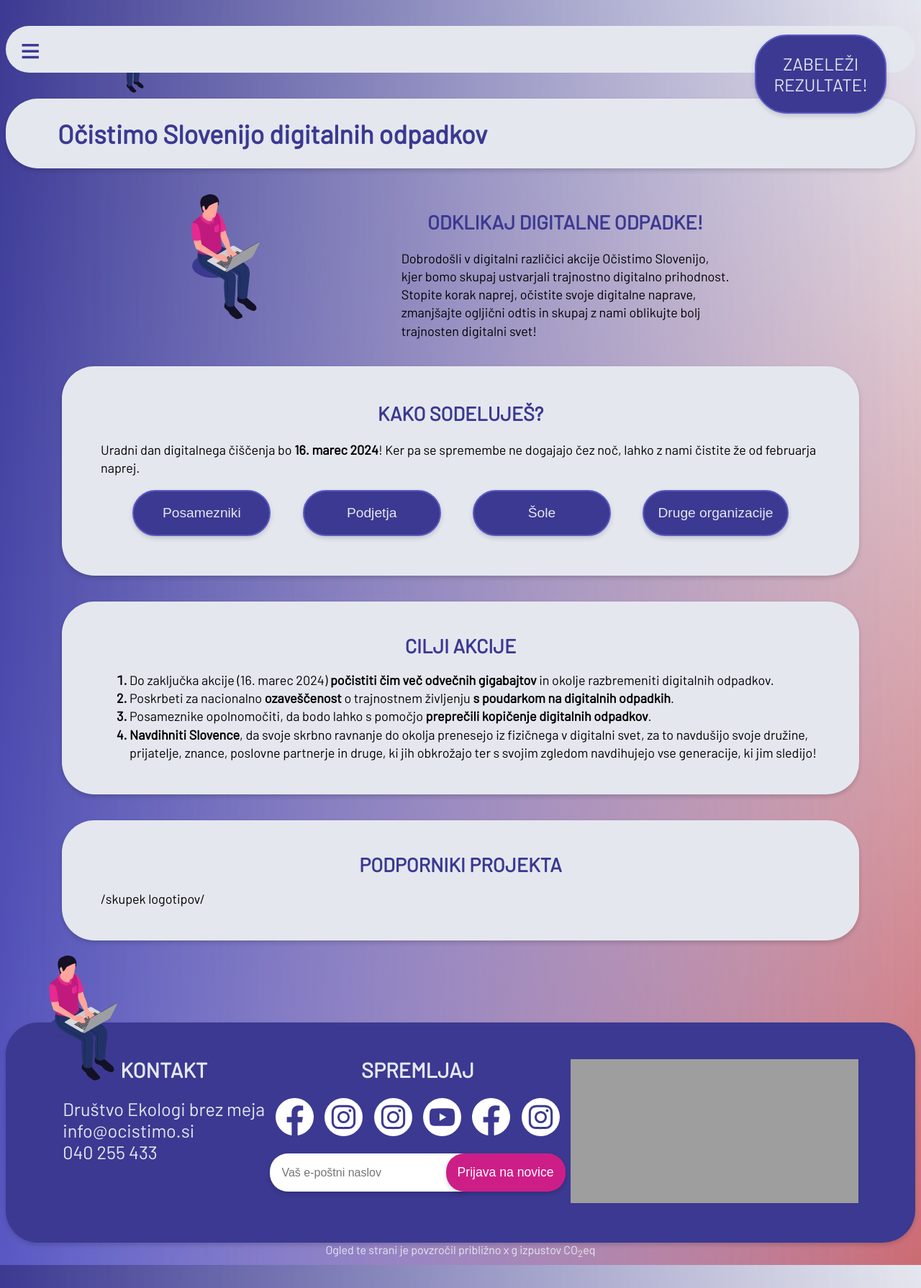
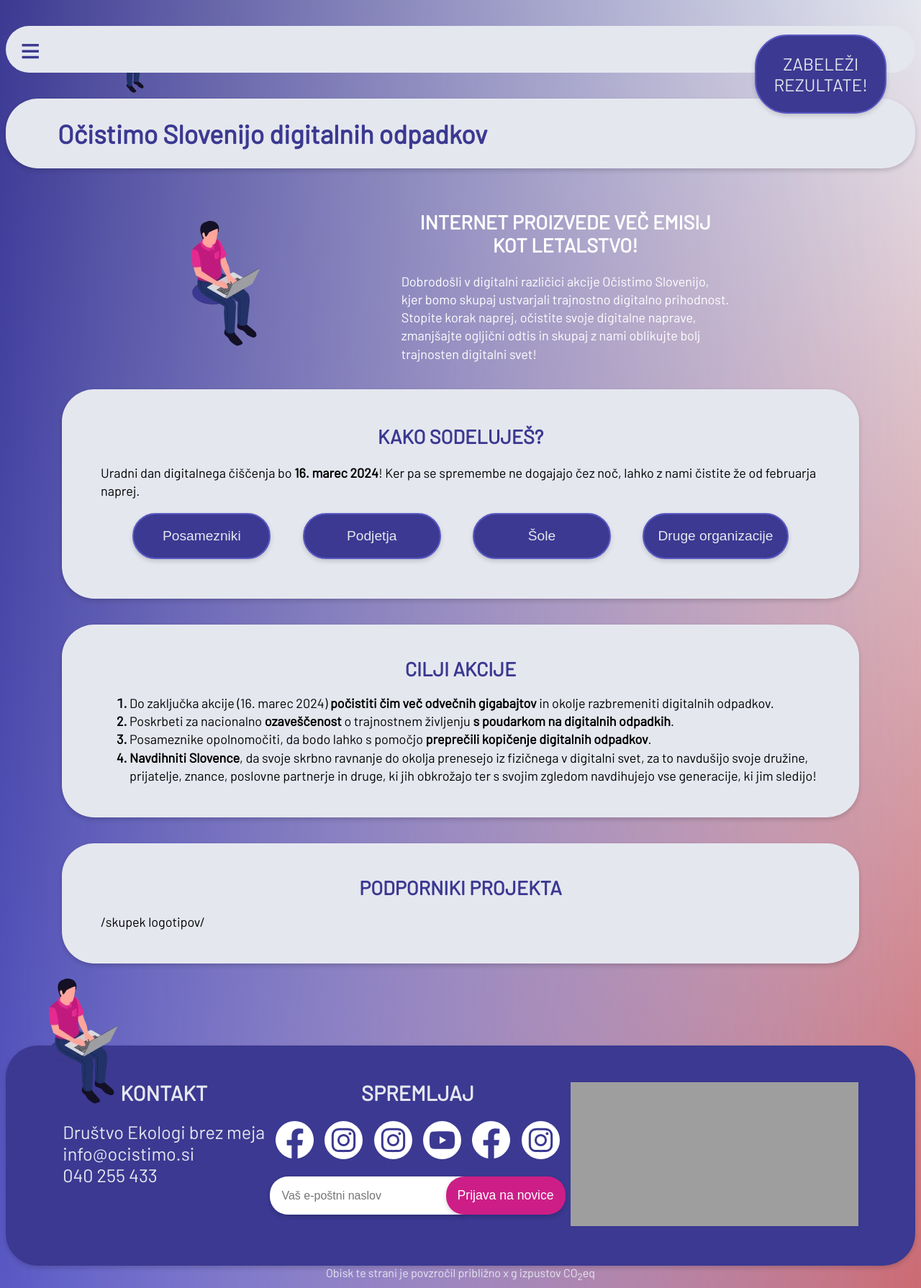
Before and after one commit to ewba/dcd-si, a Jekyll site: the page built from index.md, in a window 1280 px wide. Shown: the whole page at 72% size. Built offline with Jekyll 4.4.1, drawn with Linux system fonts in a browser that asks for light colours; grey boxes are pictures that could not be loaded.

Commit message:
more tweaks

```diff
--- a/_layouts/default.html
+++ b/_layouts/default.html
@@ -55,7 +55,7 @@
       {%- include footer.html -%}
     </footer>
     <div id="postfoot">
-      Ogled te strani je povzročil približno x g izpustov CO<sub>2</sub>eq
+      Obisk te strani je povzročil približno x g izpustov CO<sub>2</sub>eq
     </div>
     <script src="assets/js/main.js" async></script>
   </body>
--- a/_sass/main.scss
+++ b/_sass/main.scss
@@ -32,7 +32,6 @@ p, .para {
 
 .container{margin:0 20px;width:0 auto}
 @media(min-width:1210px){.container{margin:0 auto;width:1140px}}
-@media(max-width:870px){.row .col{width:100%}}
 
 @mixin curvyEdge() {
   border-radius: 45px;
--- a/index.md
+++ b/index.md
@@ -2,12 +2,12 @@
 layout: default
 ---
 
-<div style="display:flex; justify-content: space-evenly; flex-wrap: wrap; margin-bottom: 1em">
+<div style="display:flex; justify-content: space-evenly; flex-wrap: wrap; align-items: center; margin-bottom: 1em">
 	<div style="">
 		<img src="assets/img/sedecko.webp" width="95" height="174" alt="key visual projekta" aria-hidden="true">
 	</div>
-	<div style="baorder: 1px solid green; max-width: 40%">
-		<h2>Odklikaj digitalne odpadke!</h2>
+	<div style="baorder: 1px solid green; max-width: 40%; color:white">
+		<h2 style="color:white">Internet proizvede več emisij kot letalstvo!</h2>
 		<p>
 			Dobrodošli v digitalni različici akcije Očistimo Slovenijo, kjer bomo skupaj ustvarjali trajnostno digitalno prihodnost. Stopite korak naprej, očistite svoje digitalne naprave, zmanjšajte ogljični odtis in skupaj z nami oblikujte bolj trajnosten digitalni svet!
 		</p>
```
Also changed, not shown: 1 other file.
